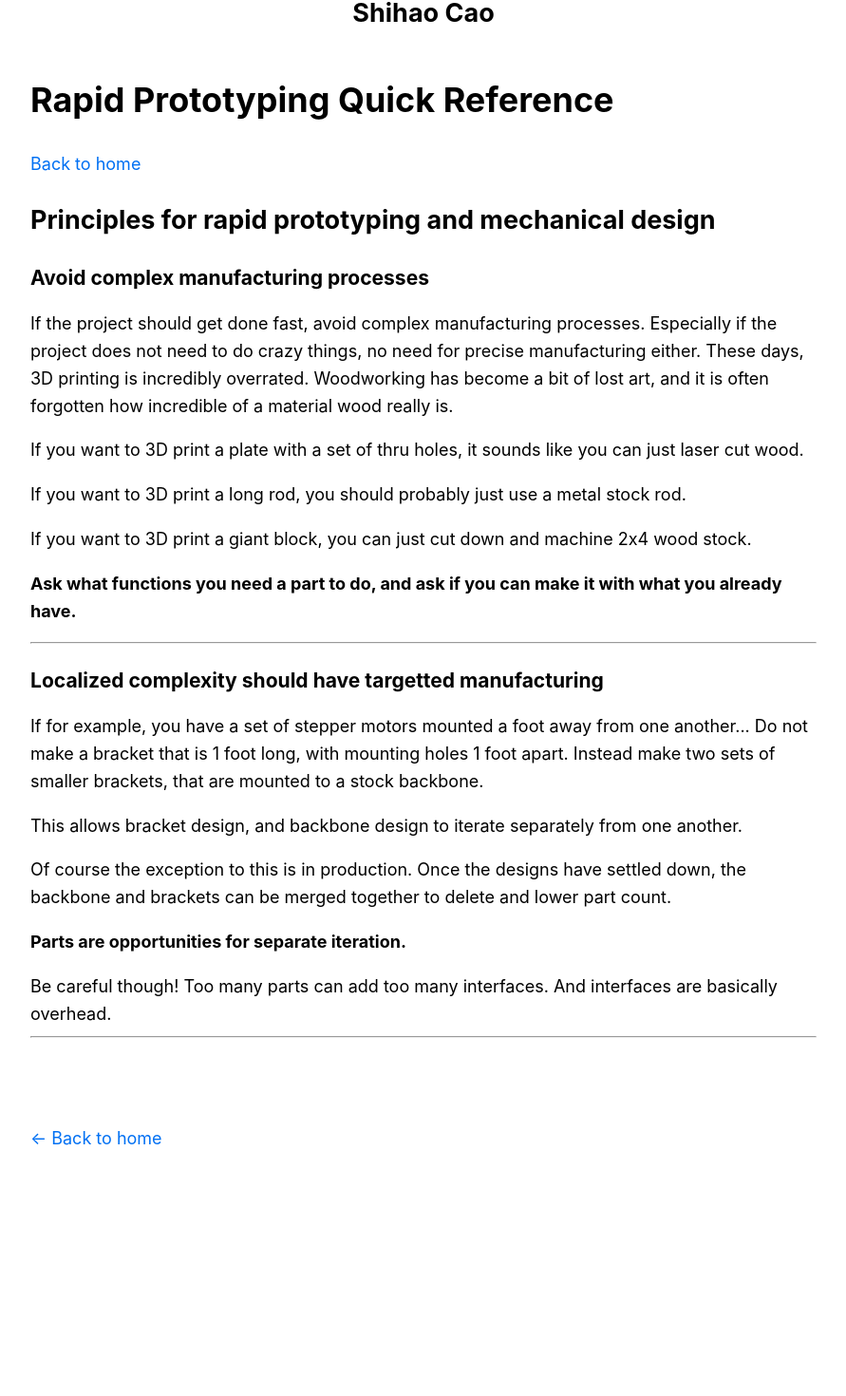
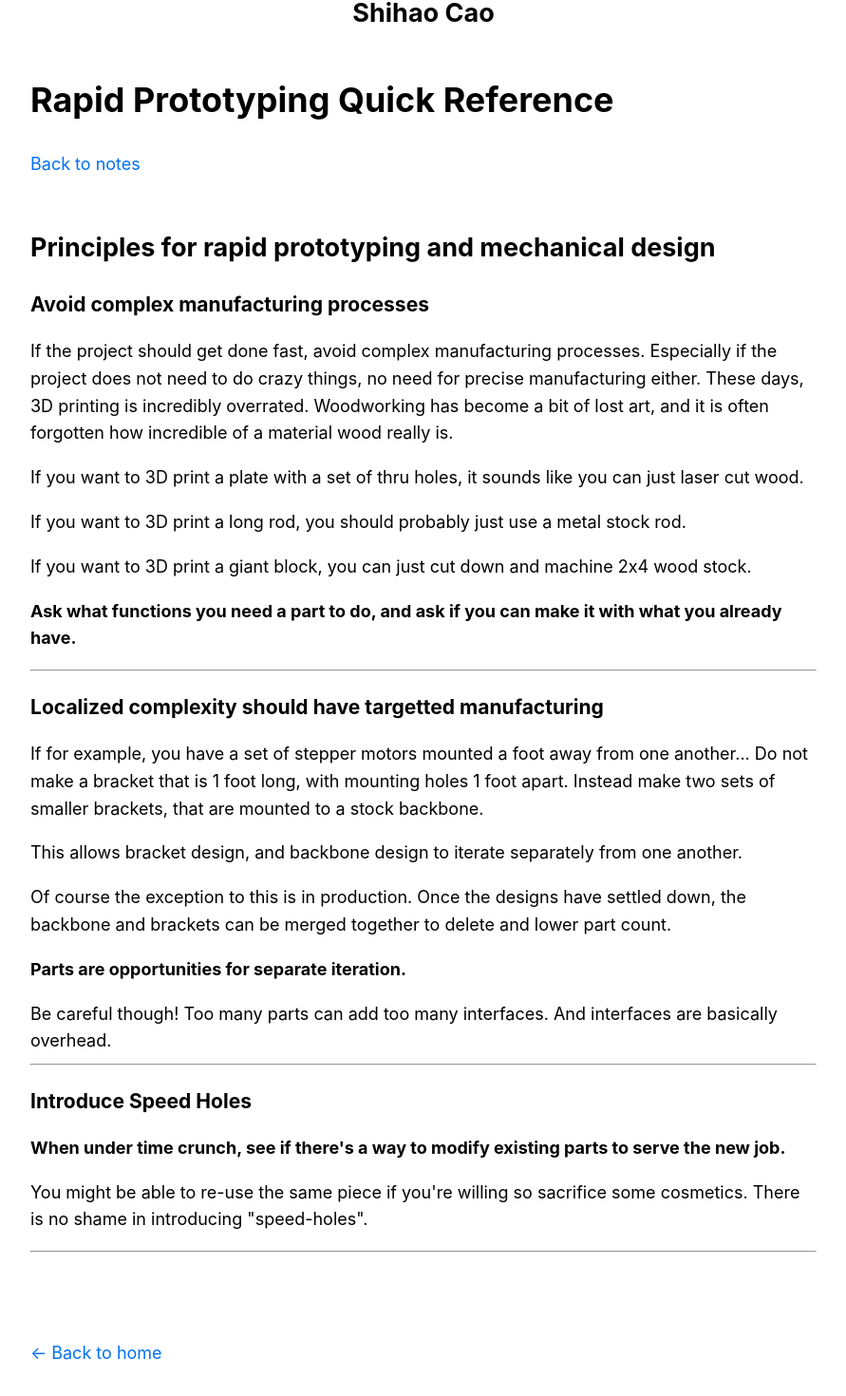
Before and after one commit to shihaocao/nextjs-shihao-website, a Next.js app: page /notes/rapid-prototyping-quick-reference in a window 1280 px wide. Shown: the part 197-1667 px from the top of the page at 95% size, without its empty margins (194-1085 px from the left). Before the commit the page ends 1519 px from the top, so only its background shows below. Built offline with nearby package versions, Linux system fonts and the light colour scheme.

Commit message:
update rapid proto

```diff
--- a/pages/notes/rapid-prototyping-quick-reference.js
+++ b/pages/notes/rapid-prototyping-quick-reference.js
@@ -15,9 +15,10 @@ export default function FirstPost() {
       </Head>
       <h1>{title}</h1>
 
-      <Link href="/">
-        <a>Back to home</a>
+      <Link href="/notes/notes-landing">
+        <a>Back to notes</a>
       </Link>
+      <br></br>
 
       <br></br>
 
@@ -61,6 +62,22 @@ export default function FirstPost() {
         <hr></hr>
       </div>
 
+      <div>
+        <h3>Introduce Speed Holes</h3>
+
+        <p>
+        <b>When under time crunch, see if there's a way to modify existing parts to serve the new job.
+        </b>
+        </p>
+
+        <p>
+        You might be able to re-use the same piece if you're willing so sacrifice some cosmetics.
+        There is no shame in introducing "speed-holes".
+        </p>
+
+        <hr></hr>
+      </div>
+
       <br></br>
 
     </Layout>
```
